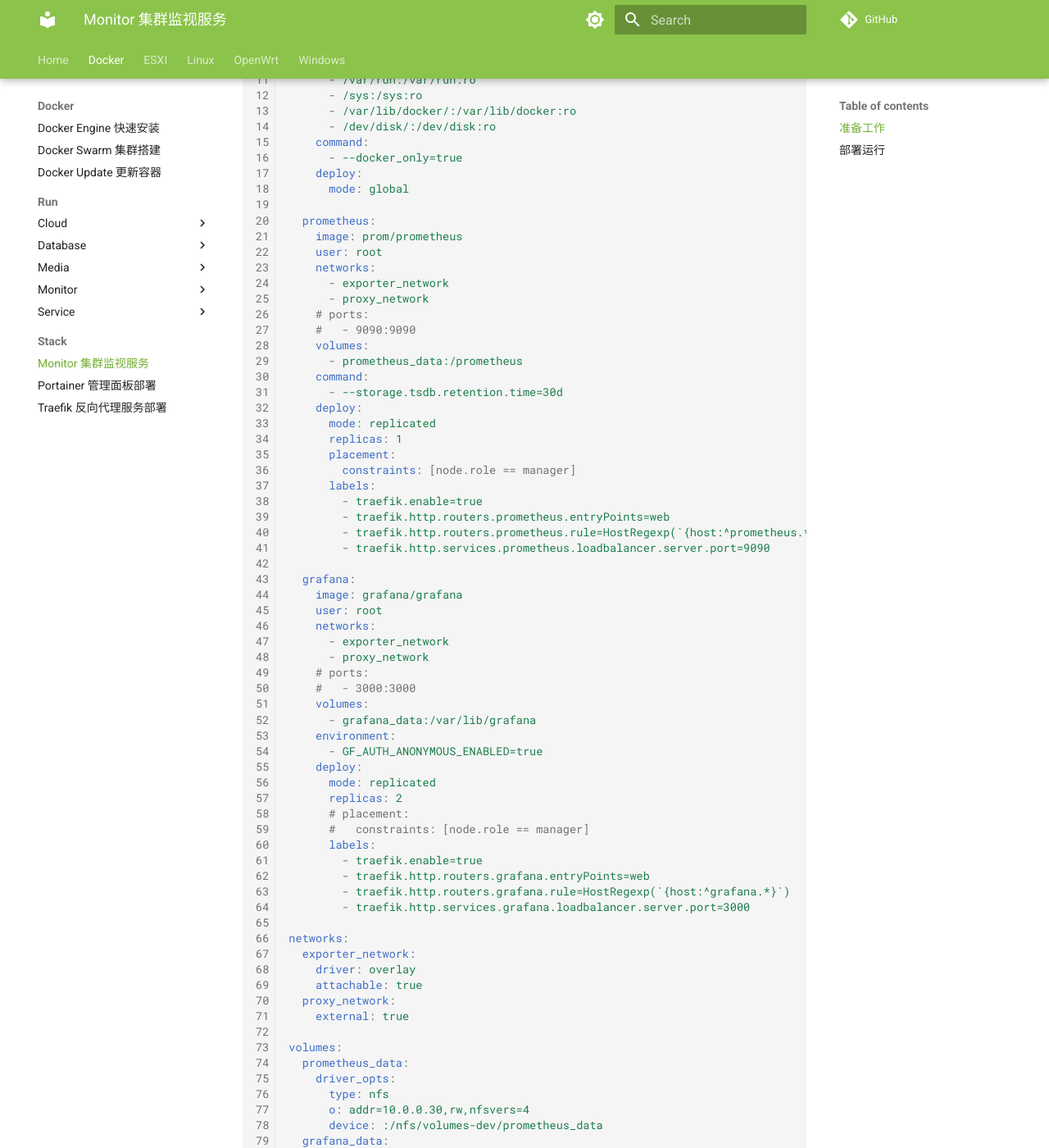
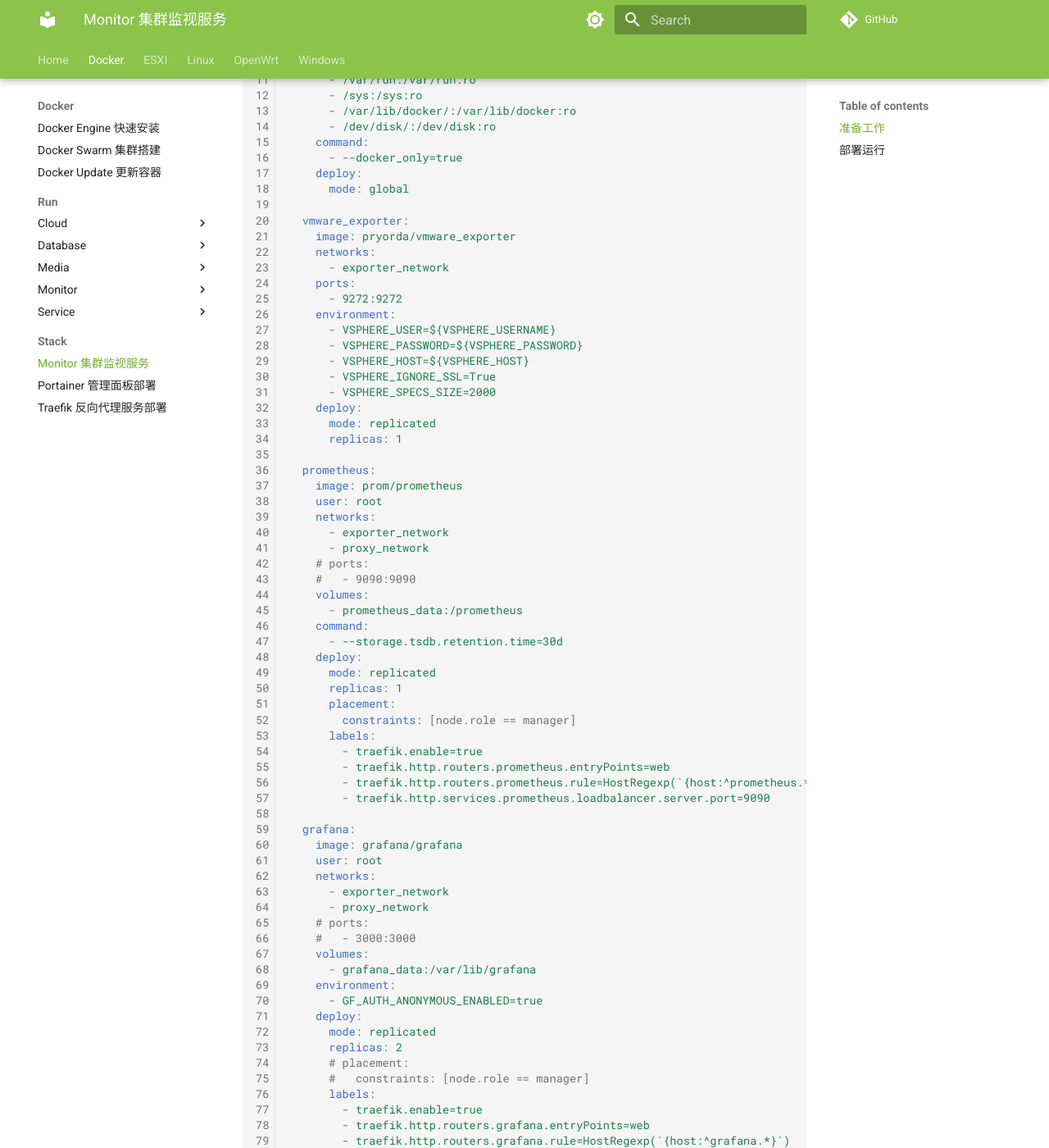
Before and after one commit to zexvar/wiki, an MkDocs documentation site: the page built from docs/Docker/Stack/monitor.md, in a window 1280 px wide and 1400 px high, scrolled down 514 px. Shown: the whole window at 82% size. Built offline with MkDocs 1.6.1 and Material for MkDocs 9.7.7, drawn with Linux system fonts in a browser that asks for light colours; comment, search, counter and statistics services are not loaded; the version menu is left out; some of the changed text lies outside the part shown.

Commit message:
update Docker/Stack

````diff
--- a/docs/Docker/Stack/monitor-stack.md
+++ b/docs/Docker/Stack/monitor.md
@@ -25,6 +25,22 @@
           - --docker_only=true
         deploy:
           mode: global
+
+      vmware_exporter:
+        image: pryorda/vmware_exporter
+        networks:
+          - exporter_network
+        ports:
+          - 9272:9272
+        environment:
+          - VSPHERE_USER=${VSPHERE_USERNAME}
+          - VSPHERE_PASSWORD=${VSPHERE_PASSWORD}
+          - VSPHERE_HOST=${VSPHERE_HOST}
+          - VSPHERE_IGNORE_SSL=True
+          - VSPHERE_SPECS_SIZE=2000
+        deploy:
+          mode: replicated
+          replicas: 1
 
       prometheus:
         image: prom/prometheus
@@ -124,6 +140,14 @@
           - 'tasks.cadvisor'
           type: 'A'
           port: 8080
+
+      - job_name: 'vmware_exporter'
+        metrics_path: '/metrics'
+        dns_sd_configs:
+        - names:
+          - 'tasks.vmware_exporter'
+          type: 'A'
+          port: 9272
     ```
 
 ## 部署运行
@@ -133,5 +157,8 @@
 可从 [Github Releases](https://github.com/google/cadvisor/releases) 下载
 
 ```bash
+export VSPHERE_USER=root
+export VSPHERE_PASSWORD=123456
+export VSPHERE_HOST=10.0.0.100
 docker stack deploy -c monitor-stack.yml monitor
 ```
````
Also changed, not shown: docs/Docker/Stack/traefik.md (renamed from docs/Docker/Stack/traefik-stack.md, +2 -2 lines), docs/Docker/Stack/portainer.md (renamed from docs/Docker/Stack/portainer-stack.md).
